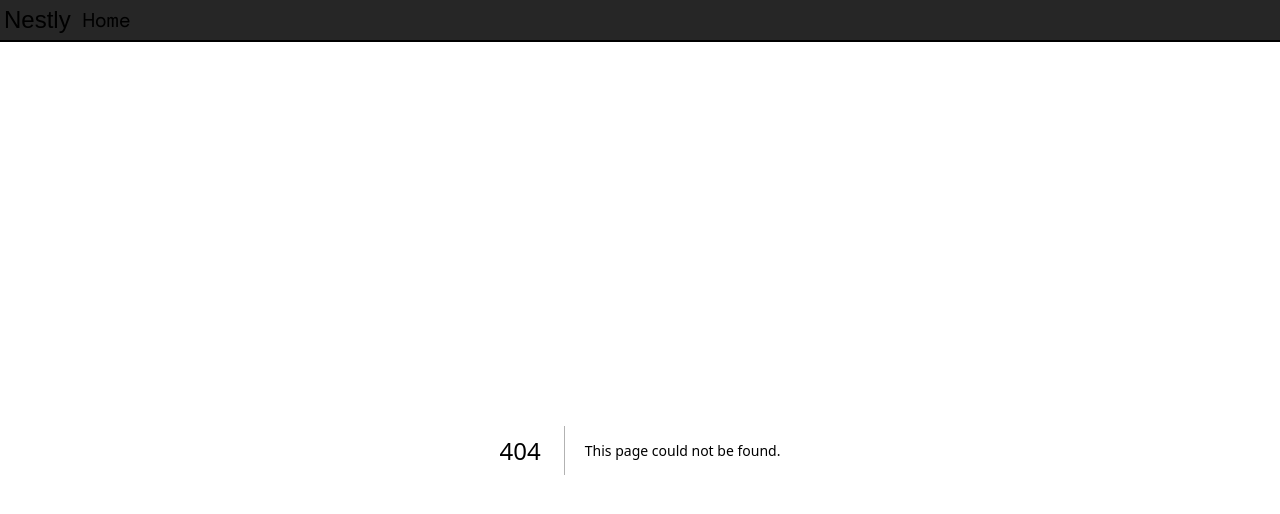
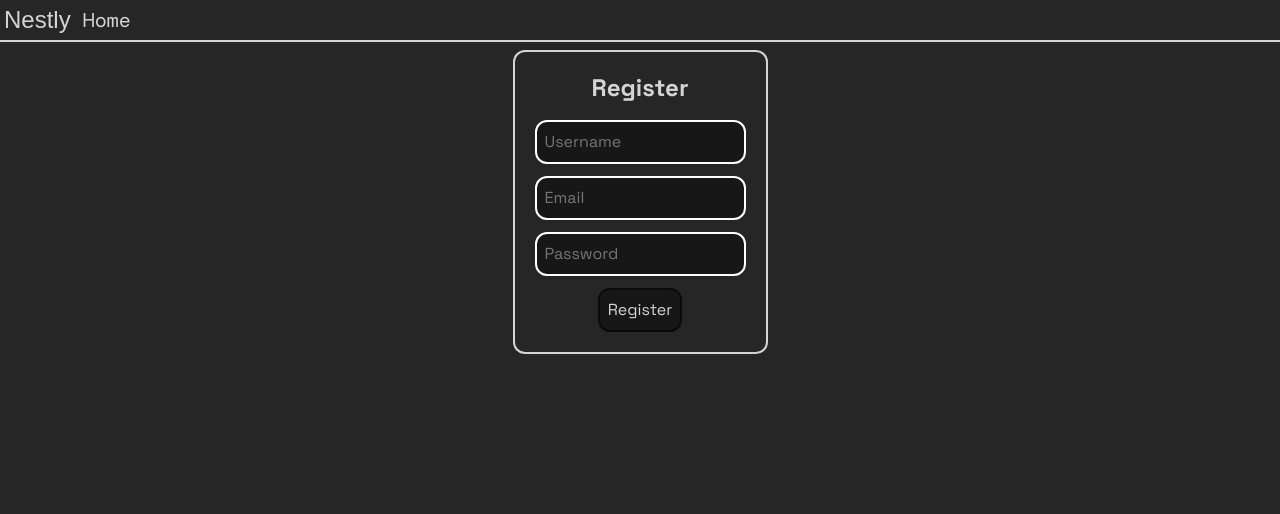
Before and after one commit to Nameless-Productions/Nestly, a Next.js app: page /register in a window 1280 px wide. Before the commit this address had no page. Shown: the top 514 px of the page. Built offline with nearby package versions, Linux system fonts and the light colour scheme; a web font is replaced by a local one.

Commit message:
feat: add register page

```diff
--- a/app/globals.css
+++ b/app/globals.css
@@ -3,3 +3,11 @@
 .simpleBtn {
     @apply border border-gray-400 p-2 rounded-xl bg-neutral-950 hover:bg-neutral-900 duration-300
 }
+
+.input {
+    @apply border-2 border-white rounded-xl p-2 bg-neutral-900 active:bg-neutral-950 hover:bg-neutral-950
+}
+
+.btnNormal {
+    @apply border-2 border-neutral-950 p-2 rounded-xl bg-neutral-900 hover:bg-neutral-950 duration-300 cursor-pointer
+}
--- /dev/null
+++ b/app/register/RegisterForm.tsx
@@ -0,0 +1,21 @@
+import { createUserForm } from '@/lib/users/createUser'
+import React from 'react'
+
+export default function RegisterForm() {
+  return (<>
+    <div className='border-2 w-fit mx-auto p-5 rounded-xl'>
+        <p className='text-2xl font-bold mb-4'>Register</p>
+        <form action={createUserForm}>
+            <input type="text" name='username' className='input mb-3' placeholder='Username' required />
+            <br />
+            <input type="email" name='email' className='input mb-3' placeholder='Email' required />
+            <br />
+            <input type="password" name='password' className='input mb-3' placeholder='Password' required />
+
+            <br />
+
+            <input type="submit" value="Register" className='btnNormal' />
+        </form>
+    </div>
+  </>)
+}
--- /dev/null
+++ b/app/register/page.tsx
@@ -0,0 +1,9 @@
+import React from 'react'
+import RegisterForm from './RegisterForm'
+
+export default function RegisterPage() {
+  return (<>
+    <div className='text-center'><RegisterForm /></div>
+
+  </>)
+}
--- a/package.json
+++ b/package.json
@@ -10,6 +10,7 @@
   },
   "dependencies": {
     "@prisma/adapter-libsql": "^7.8.0",
+    "@prisma/client": "^7.8.0",
     "@types/bcrypt": "^6.0.0",
     "bcrypt": "^6.0.0",
     "next": "16.2.4",
```
Also changed, not shown: 1 other file (tests, documents, lock files or other folders).
